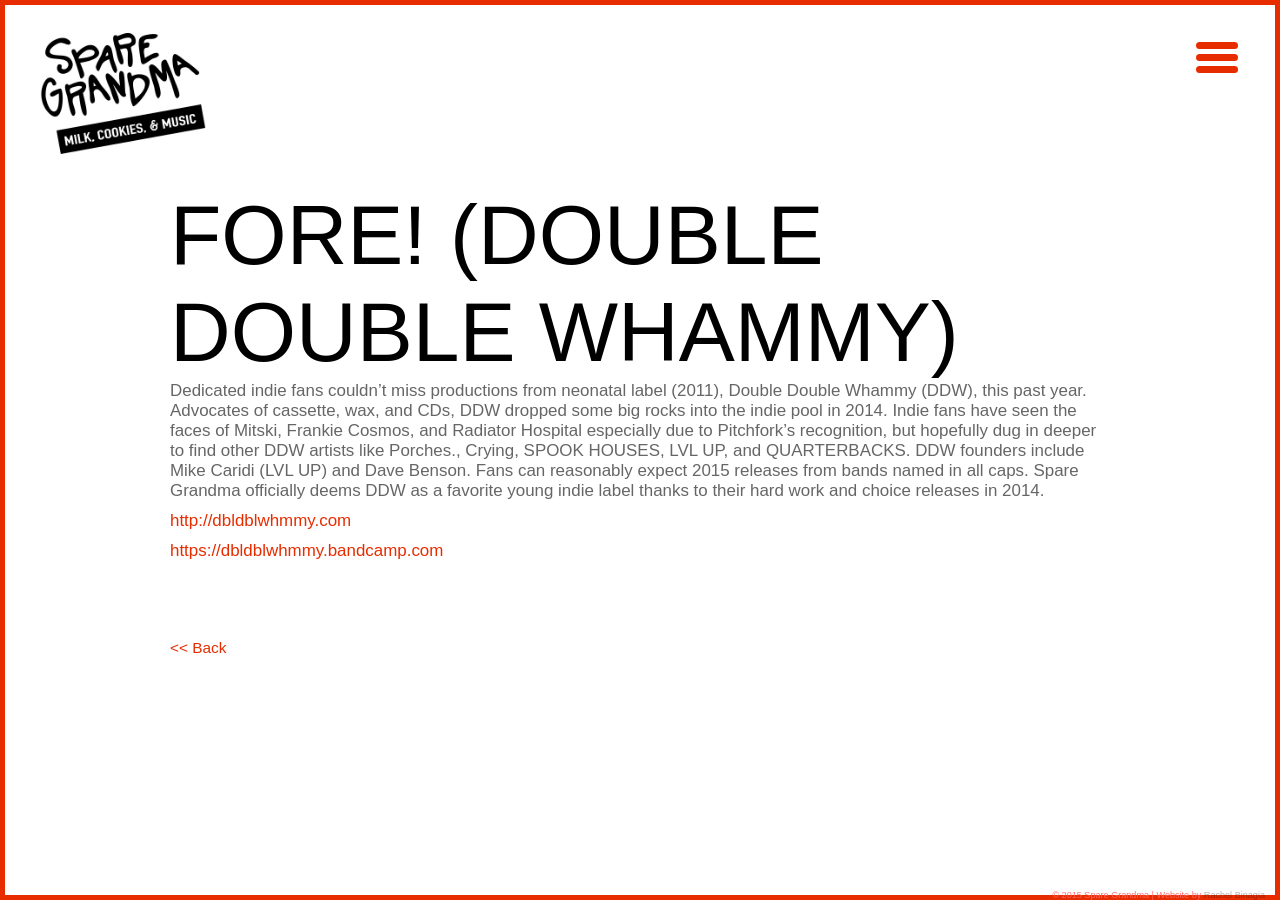
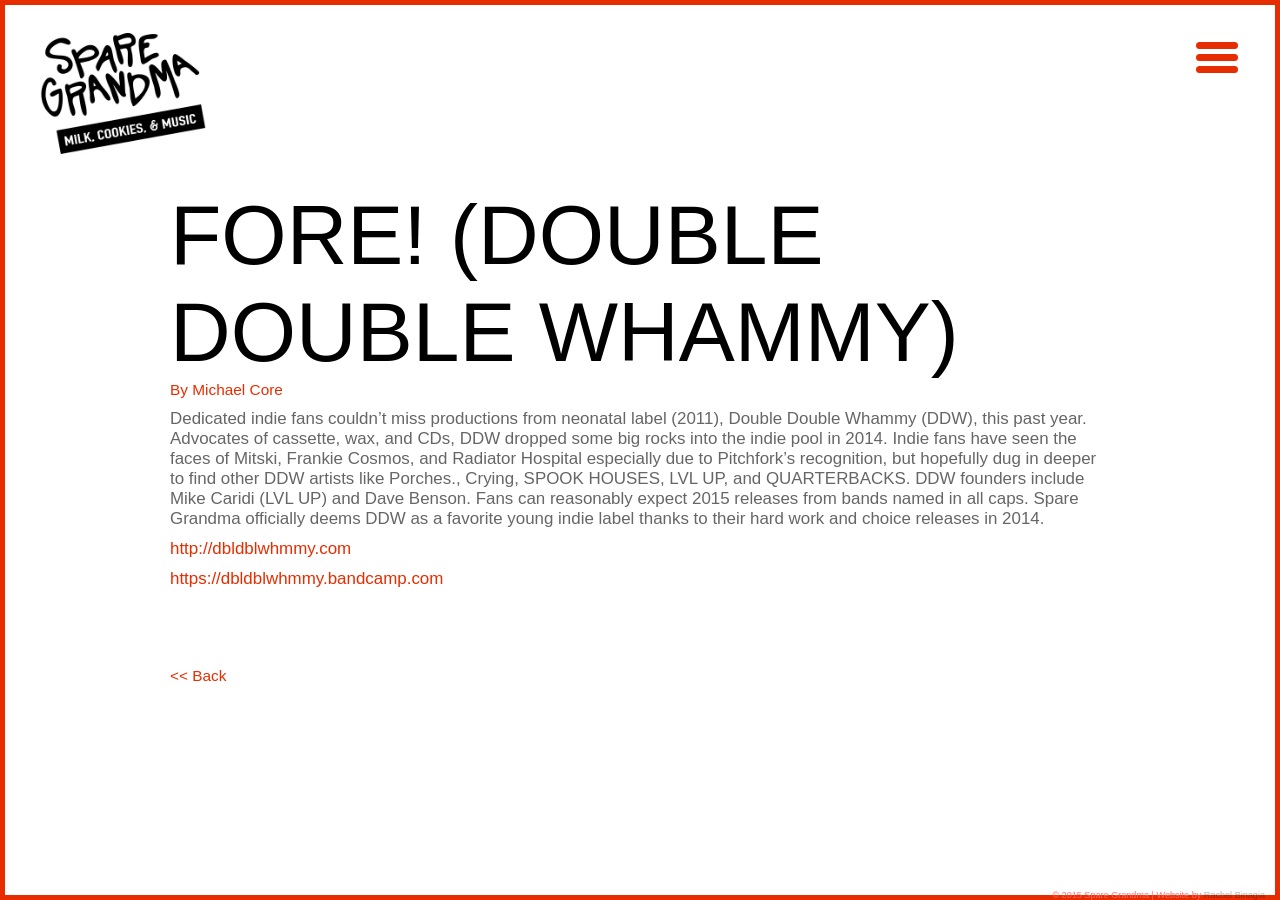
Before and after one commit to rachyrach/sparegrandma, a Jekyll site: the page built from _posts/2015-01-03-Fore!-(double-double-whammy).md, in a window 1280 px wide. Built offline with Jekyll 4.4.1, drawn with Linux system fonts in a browser that asks for light colours; Markdown is read by kramdown in place of the engine named in the settings.

Commit message:
add author
add author

```diff
--- a/_layouts/post.html
+++ b/_layouts/post.html
@@ -7,7 +7,8 @@
 
 <div class="container">
 
-    <div class="col-md-12"><h1>{{ page.title }}</h1></div>
+    <div class="col-md-12"><h1>{{ page.title }}</h1>
+<p class="date">By {{ page.author }}</p></div>
      <div class="col-md-12 list">
     {{ content }}
 
```
